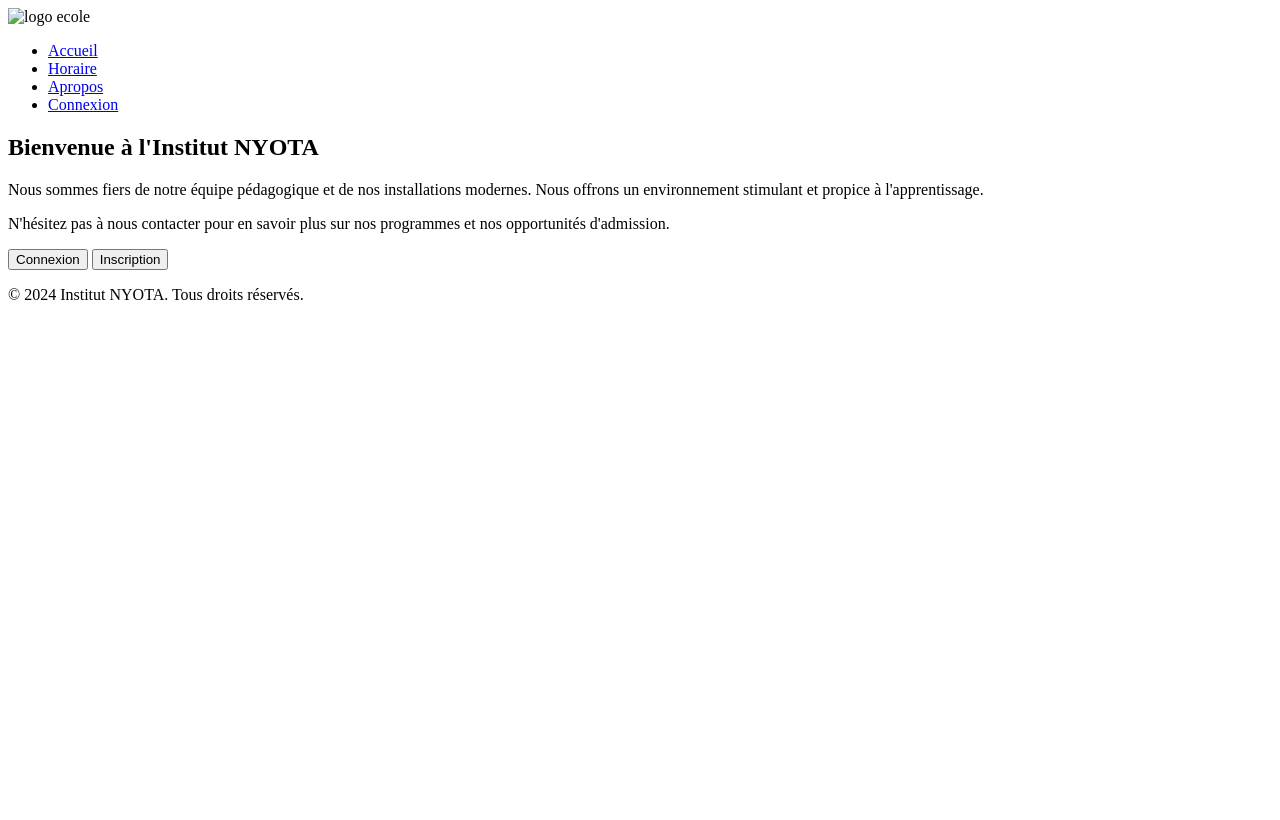
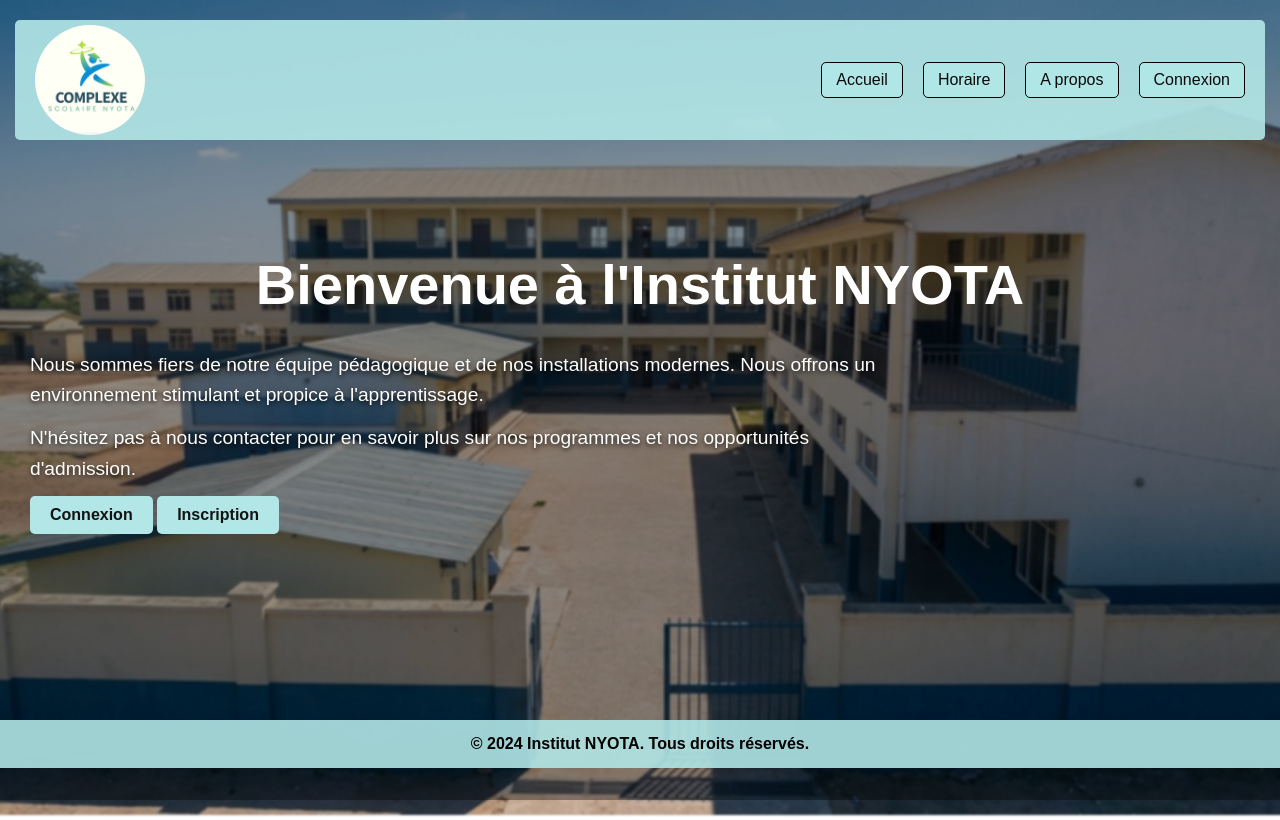
Before and after one commit to nondosaidi-blip/code_html_css, a plain HTML site: page index.html in a window 1280 px wide. Drawn offline with Linux system fonts and the light colour scheme.

Commit message:
Chers tous, j'ai apporté des modifications avec CSS. Chaque partie est expliquée en commentaire. Merci bcp pour le retour

```diff
--- a/base css/base.css
+++ b/base css/base.css
@@ -1,32 +1,189 @@
-h1{
-font-family: Impact, Haettenschweiler, 'Arial Narrow Bold', sans-serif;
-text-align: center;
-font-size: 5em;
-font-style: oblique;
-color: rgb(106, 136, 14);
+/* Partie de Lévi Tshipamba */
+/* chaque étape estexpliquée. Pour ceux qui ne comprennent pas, le choach va expliquer au prochain rdv */
+
+* {
+    margin: 0;
+    padding: 0;
+    box-sizing: border-box;
+    font-family: Arial, sans-serif;
 }
-tr{
-    border: 7cm;
-    background-color: aquamarine;
-    text-align: justify;
-    font-family: Verdana, Geneva, Tahoma, sans-serif;
+
+html {
+    min-height: 100%;
 }
-caption{
-    font-family: Arial, Helvetica, sans-serif;
-    font-size: 2em;
-    color: rgba(19, 235, 19, 0.957);
-text-align: center;
-font-weight: bold;
+
+body {
+    min-height: 100vh;
+    position: relative;
+    overflow-x: hidden;
+    color: #ffffff;
 }
-tr :hover{
-    background-color: rgba(200, 158, 4, 0.855);
+
+/* Image floutée en arrière-plan */
+body::before {
+    content: "";
+    position: fixed;
+    inset: -15px;
+    background: url("../image.png") center / cover no-repeat;
+    filter: blur(1px);
+    z-index: -1;
 }
-p{
-    font-family: Arial, Helvetica, sans-serif;
-    font-size: 1.7em;
-    color: rgb(51, 220, 17);
+
+/* J'ai flouté l'arrière plan sombre pour améliorer la lisibilité des textes*/
+body::after {
+    content: "";
+    position: fixed;
+    inset: 0;
+    background: rgba(0, 0, 0, 0.35);
+    z-index: -1;
 }
-body{
-color: rgb(0, 208, 255);
-text-align:justify;
+
+/* En-tête */
+header nav {
+    display: flex;
+    justify-content: space-between;
+    align-items: center;
+    margin: 20px 15px;
+    padding: 5px 20px;
+    background-color: rgba(179, 231, 231, 0.9);
+    border-radius: 5px;
 }
+
+header nav img {
+    width: 110px;
+    height: 110px;
+    object-fit: cover;
+    border-radius: 50%;
+}
+
+nav ul {
+    display: flex;
+    gap: 20px;
+    list-style: none;
+}
+
+nav ul li a {
+    display: inline-block;
+    color: #090909;
+    text-decoration: none;
+    border: 1px solid #000;
+    border-radius: 5px;
+    padding: 8px 14px;
+    background-color: #b1e6e6;
+    transition: background-color 0.5s, color 0.5s, transform 0.3s;
+}
+
+nav ul li a:hover {
+    background-color: #090909;
+    color: #fff;
+    font-weight: bold;
+    transform: scale(1.05);
+}
+
+/* Section principale */
+.hero {
+    min-height: 70vh;
+    padding: 80px 30px;
+    line-height: 1.6;
+    position: relative;
+}
+
+.hero h1 {
+    text-align: center;
+    font-size: clamp(2rem, 6vw, 3.5rem);
+    margin-bottom: 20px;
+}
+
+.hero p {
+    max-width: 850px;
+    margin-bottom: 12px;
+    font-size: 1.2rem;
+    text-shadow: 0 2px 5px rgba(0, 0, 0, 0.8);
+}
+
+/* Boutons */
+.hero button {
+    display: inline-flex;
+    justify-content: center;
+    align-items: center;
+    padding: 10px 20px;
+    margin: 15px 5px 0 0;
+    font-size: 1rem;
+    font-weight: bold;
+    color: #121212;
+    background-color: #b3e7e7;
+    border: none;
+    border-radius: 5px;
+    cursor: pointer;
+    gap: 15px;
+    transition: background-color 0.5s, color 0.5s, transform 0.3s;
+}
+
+/* .herobutton {
+    display: flex;
+    justify-content: center;
+    align-items: center;
+    gap: 15px;
+    width: 100%;
+    margin-top: 20px;
+} */
+
+
+/* .hero .btn1 {
+    background-color: #101212;
+    display:flex;
+    justify-content: center;
+    align-items: center;
+    gap: 15px;
+}
+
+.hero .btn2 {
+    display:flex;
+    justify-content: center;
+    align-items: center;
+    gap: 15px;
+    background-color: #1f2121;
+} */
+
+.hero button {
+    margin: 0;
+}
+
+.hero button:hover {
+    background-color: #7ac5c5;
+    border: 1px solid #000;
+    transform: scale(1.05);
+    color: #fff;
+    font-size: 1.1rem;
+    border: 1px solid #000000;
+}
+
+/* Le footer, le bas de la page */
+footer {
+    position: relative;
+    width: 100%;
+    background-color: rgba(177, 230, 230, 0.9);
+    color: #000;
+    text-align: center;
+    padding: 15px;
+    font-weight: bold;
+}
+
+/* Le responsive pour l'adaptation aux petits écrans */
+@media (max-width: 700px) {
+    header nav {
+        flex-direction: column;
+        gap: 20px;
+    }
+
+    nav ul {
+        flex-wrap: wrap;
+        justify-content: center;
+    }
+
+    .hero {
+        padding: 50px 20px;
+    }
+}
+
+/* Fin de la partie de Lévi Tshipamba */
--- a/index.html
+++ b/index.html
@@ -4,37 +4,34 @@
     <meta charset="UTF-8">
     <meta name="viewport" content="width=device-width, initial-scale=1.0">
     <title>Institut NYOTA</title>
-<link rel="stylesheet" href="#">
+    <link rel="stylesheet" href="base css/base.css">
 </head>
 <header>
     <nav>
         <!-- logo ecole -->
-        <img src="images/logo.png" alt="logo ecole">
+        <img src="logo.png" alt="logo ecole">
         <!-- menu -->
         <ul>
             <li><a href="index.html">Accueil</a></li>
             <li><a href="#">Horaire</a></li>
-            <li><a href="#">Apropos</a></li>
-            <li><a href="connexion.html">Connexion</a></li>
+            <li><a href="#">A propos</a></li>
+            <li><a href="#">Connexion</a></li>
         </ul>
     </nav>
 </header>
 <body>
     <main>
-        <section>
+        <section class="hero">
             <h1>Bienvenue à l'Institut NYOTA</h1>
             <p>Nous sommes fiers de notre équipe pédagogique et de nos installations modernes. Nous offrons un environnement stimulant et propice à l'apprentissage.</p>
             <p>N'hésitez pas à nous contacter pour en savoir plus sur nos programmes et nos opportunités d'admission.</p>
             <button>Connexion</button>
             <button>Inscription</button>
-
         </section>
-
     </main>
     <footer>
         <p>© 2024 Institut NYOTA. Tous droits réservés.</p>
-     </footer>
+    </footer>
 </body>
 
-
 </html>
```
Also changed, not shown: connexion.html (+3 -0 lines), image.png (added), logo.png (added).
